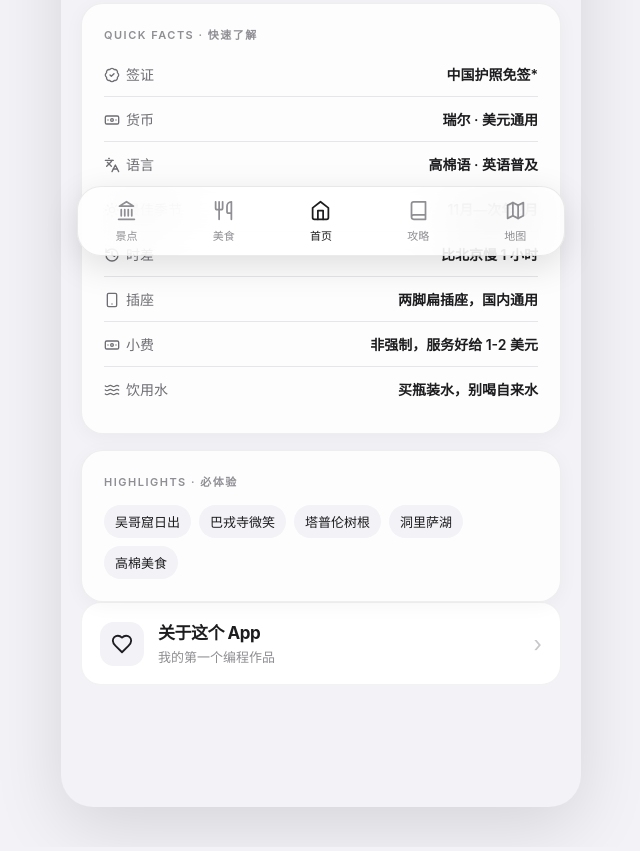
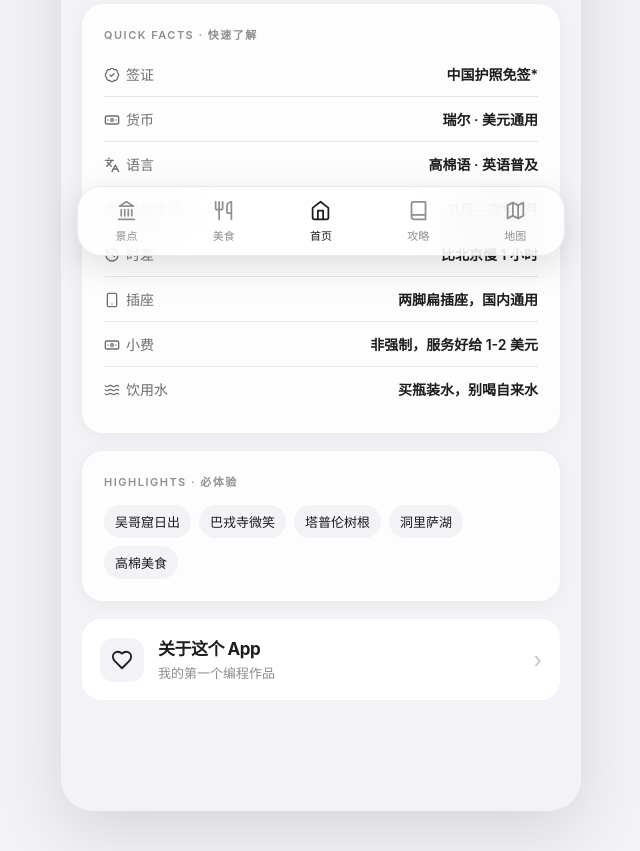
Before and after one commit to cadencelu-max/Cambodia-travel-app, a plain HTML site: page index.html in a window 1280 px wide. Shown: the part 526-1377 px from the top of the page, without its empty margins (319-959 px from the left). Drawn offline with Linux system fonts and the light colour scheme.

Commit message:
统一首页关于卡片间距

```diff
--- a/style.css
+++ b/style.css
@@ -2289,3 +2289,12 @@ body.dark .route-nav-btn {
 body.dark .about-sign b {
     color: #f2f2f7;
 }
+
+
+/* 首页「关于」卡片：与其他卡片间距保持一致（16px） */
+
+.place-card[data-target="about"] {
+    margin-top: 16px;
+
+    margin-bottom: 0;
+}
```
